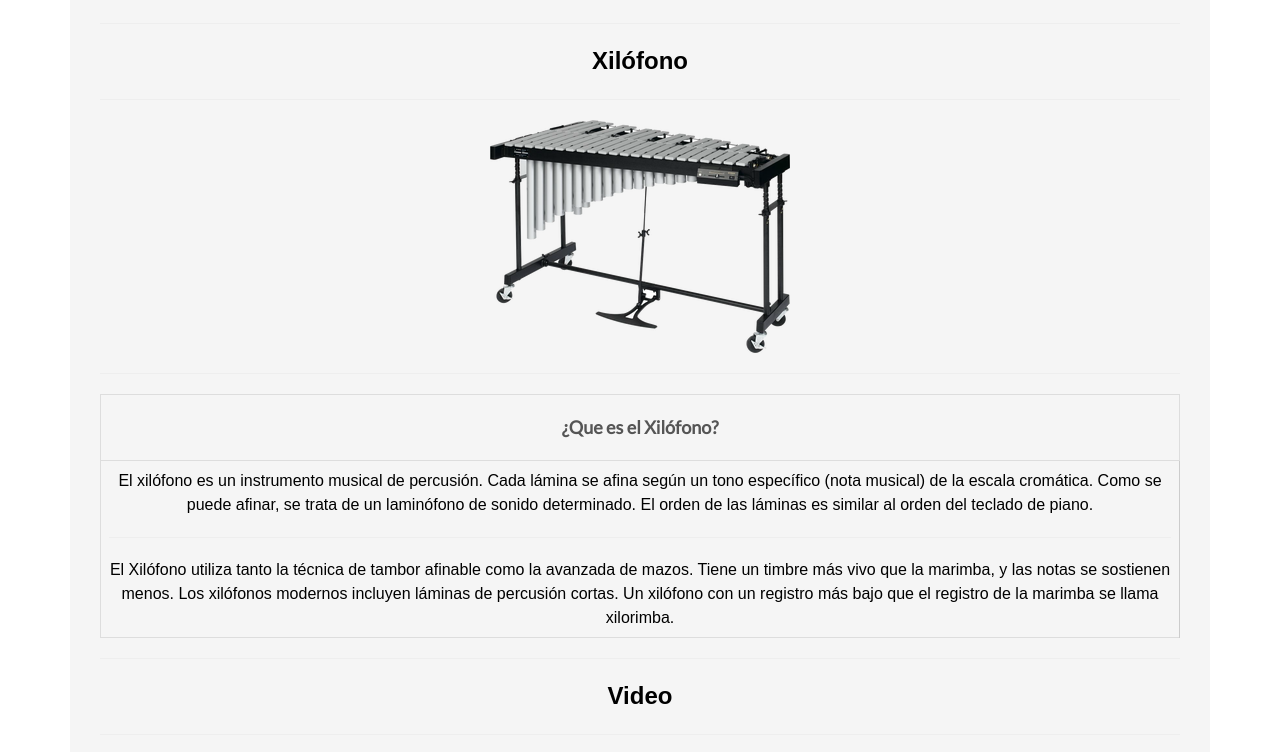
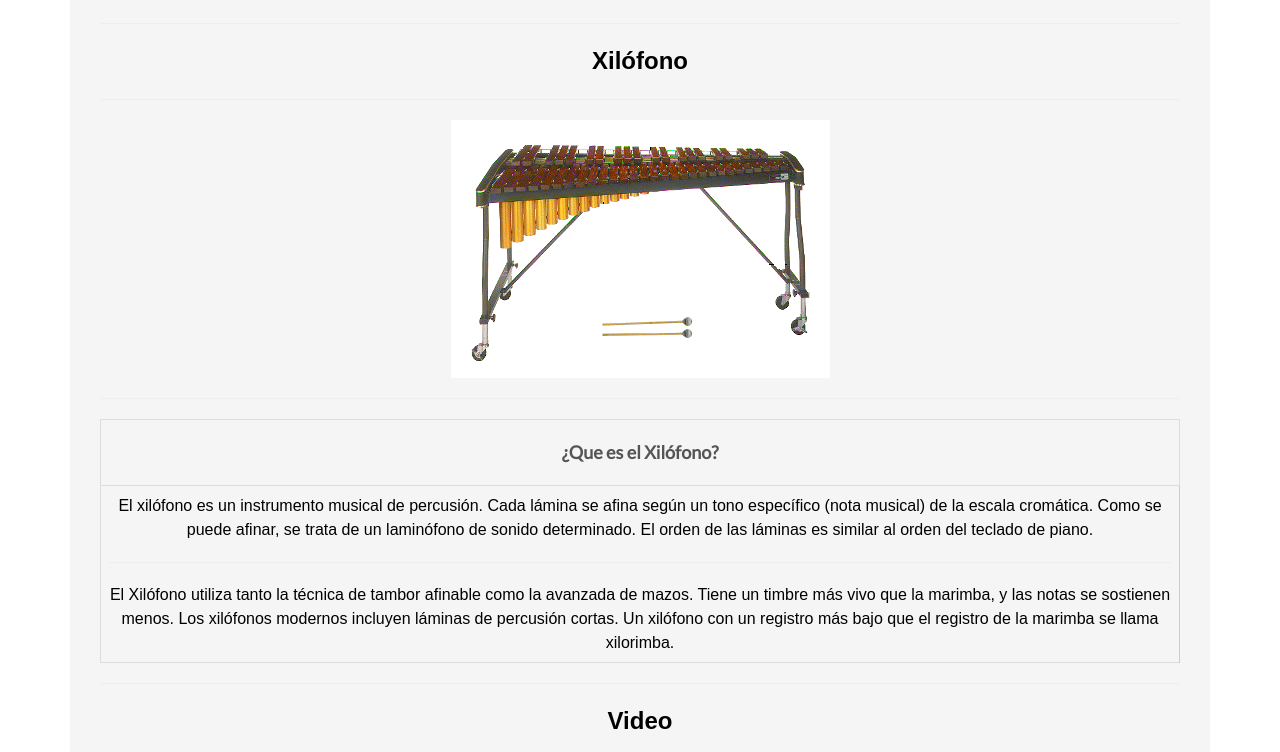
Before and after one commit to liceo30/musica, a plain HTML site: page index.html in a window 1280 px wide. Shown: the part 2536-3288 px from the top of the page. Drawn offline with nearby package versions, Linux system fonts and the light colour scheme; grey boxes are pictures that could not be loaded.

Commit message:
Update index.html

```diff
--- a/index.html
+++ b/index.html
@@ -196,7 +196,7 @@ Es un laminófono similar al xilófono, pero las láminas son de aluminio. Estas
 <hr>
 <center><font face="sans-serif" size="5" color="black"><strong>Xilófono</strong></font></center>
 <hr>
-                <center><img data-seq src="img/vibrafono.png" alt="marimba" /></center>
+                <center><img data-seq src="img/xilofono.png" alt="xilofono" /></center>
 <hr>
                   <table class="table">
                     <thead>
```
